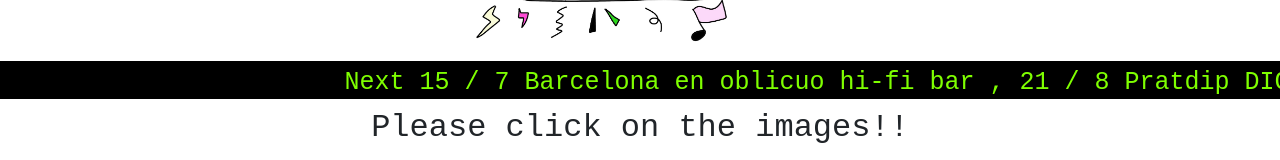
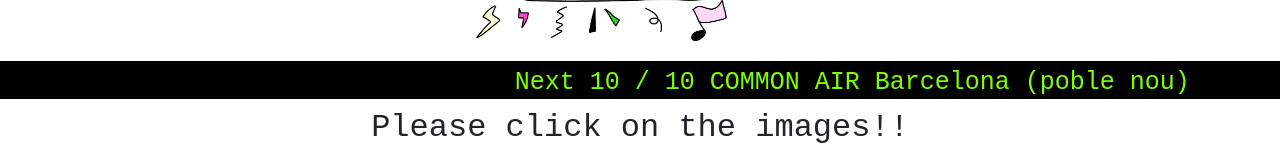
Before and after one commit to yusuke85/kazumi_hp, a React (Create React App) app: page / in a window 1280 px wide. Shown: the part 151-311 px from the top of the page. Built offline with nearby package versions, Linux system fonts and the light colour scheme; no server answers.

Commit message:
Update LandingPage.jp

```diff
--- a/src/Component/Bio.js
+++ b/src/Component/Bio.js
@@ -128,6 +128,10 @@
             <h3>Live / Work</h3>
             <hr />
             <p className="text-center">
+              2026 “Sampling barcelona 2022-24 “, DIGIT Festival, Pratdip (Tarragona)
+              <br />
+              2026 “Osenchi Tokyo” for Oblicuo hi-fi bar, Barcelona
+              <br />
               2026 “Sampling barcelona for Komuso”, Komuso, Barcelona
               <br />
               2026 “Sampling barcelona 2022-2023”, La Automatica, Barcelona
--- a/src/Component/LandingPage.js
+++ b/src/Component/LandingPage.js
@@ -65,9 +65,7 @@
       <div className="sample01">
         {
           <p>
-            {" "}
-            Next 15 / 7 Barcelona en oblicuo hi-fi bar , 21 / 8 Pratdip DIGIT
-            Festival{" "}
+            {" "} Next 10 / 10 COMMON AIR Barcelona (poble nou) {" "}
           </p>
         }
       </div>
```
